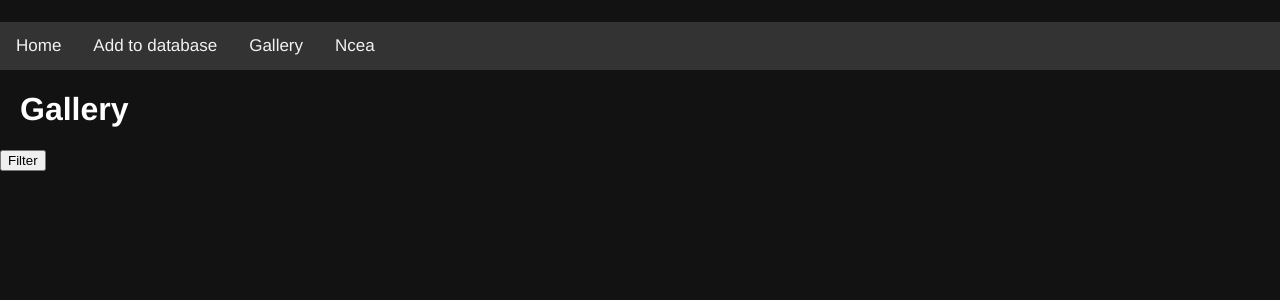
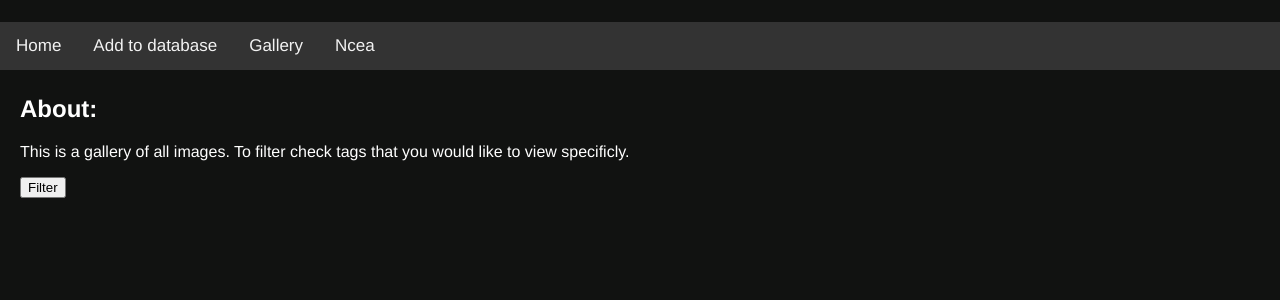
Before and after one commit to MalekC01/13DTP, a Flask app: page /gallery in a window 1280 px wide. Shown: the part 58-358 px from the top of the page. Run offline with Flask 2, Linux system fonts and the light colour scheme; data that the repository does not hold is empty.

Commit message:
filter fixed.

```diff
--- a/main.py
+++ b/main.py
@@ -30,8 +30,6 @@ def home():
     pictures_for_slideshow = models.Photo.query.filter_by(orientation="Landscape").all()
     images_id_slides = [(str(id.id), id.url) for id in pictures_for_slideshow]
     random_index = random.sample(images_id_slides, 3)
-
-
     return render_template('home.html', title="Home", random_index=random_index)
 
 #sends error redirects to error page
@@ -56,7 +54,6 @@ def level_2():
 def level_3():
     all_level_3_images = models.Photo.query.filter_by(ncea=3).all()
     level_3 = [(str(images.id), images.url) for images in all_level_3_images]
-
     return render_template('level_3.html', level_3=level_3)
 
 #gallery queriies to display images
@@ -81,7 +78,7 @@ def gallery():
         return render_template('gallery.html', id_url=id_url, form=form, display_all=display_all)
     else:  # its a POST, the user clicked SUBMIT
         if form.options.data == None:
-            return redirect("gallery.html")
+            return redirect("/gallery")
         else:
             image_url = None
             display_all = False
@@ -111,6 +108,7 @@ def gallery():
                 urls.append(image_url)
             #randomises order to be displayed
             random.shuffle(urls)
+
 
             return render_template('gallery.html', form=form, image_url=urls, display_all=display_all)
 
--- a/static/css/style.css
+++ b/static/css/style.css
@@ -238,3 +238,24 @@ input[type=button], input[type=submit], input[type=reset] {
 #filters{
   display: none;
 }
+
+
+.info{
+  margin-top: 2%;
+  margin-bottom: 2%;
+  margin-left: 20px;
+}
+
+.info input[type=submit]{
+  border-radius: 5px;
+  border: 2px solid grey;
+  background-color: rgb(56, 56, 56);
+  padding: 8px;
+}
+
+.info input[type=submit]{
+  border-radius: 5px;
+  border: 2px solid grey;
+  background-color: rgb(56, 56, 56);
+  padding: 8px;
+}
--- a/templates/gallery.html
+++ b/templates/gallery.html
@@ -1,17 +1,22 @@
 {%extends 'layout.html' %}
 {%block content%}
 
-<div class="gallery">
-<h1>Gallery</h1>
+
+<div class="info">
+    <h2>About:</h2>
+    <p>This is a gallery of all images. To filter check tags that you would like to view specificly.</p>
+    <button onclick="filterfunction()">Filter</button>
+    <div id="filters">
+        <form method="POST" action="" enctype="multipart/form-data">
+        <p>{{ form.options }}</p>
+        <input type="submit" value="Submit">
+    </form>
+</div>
 
 
-<button onclick="filterfunction()">Filter</button>
-<div id="filters">
-    <form method="POST" action="" enctype="multipart/form-data"></form>
-    <p>{{ form.options }}</p>
-    <input type="submit" value="Submit">
 </div>
 
+<div class="gallery">
 
 {% if display_all == True%}
     <div class="grid">
@@ -26,6 +31,7 @@
         {% for picture in image_url %}
             <a class="link_info" href="/photo/{{picture[0]}}"><img src="/static/images/{{picture[0][1]}}"></a>
         {% endfor %}
+
     </div>
 {% endif %}
 
```
Also changed, not shown: 2 other files.
